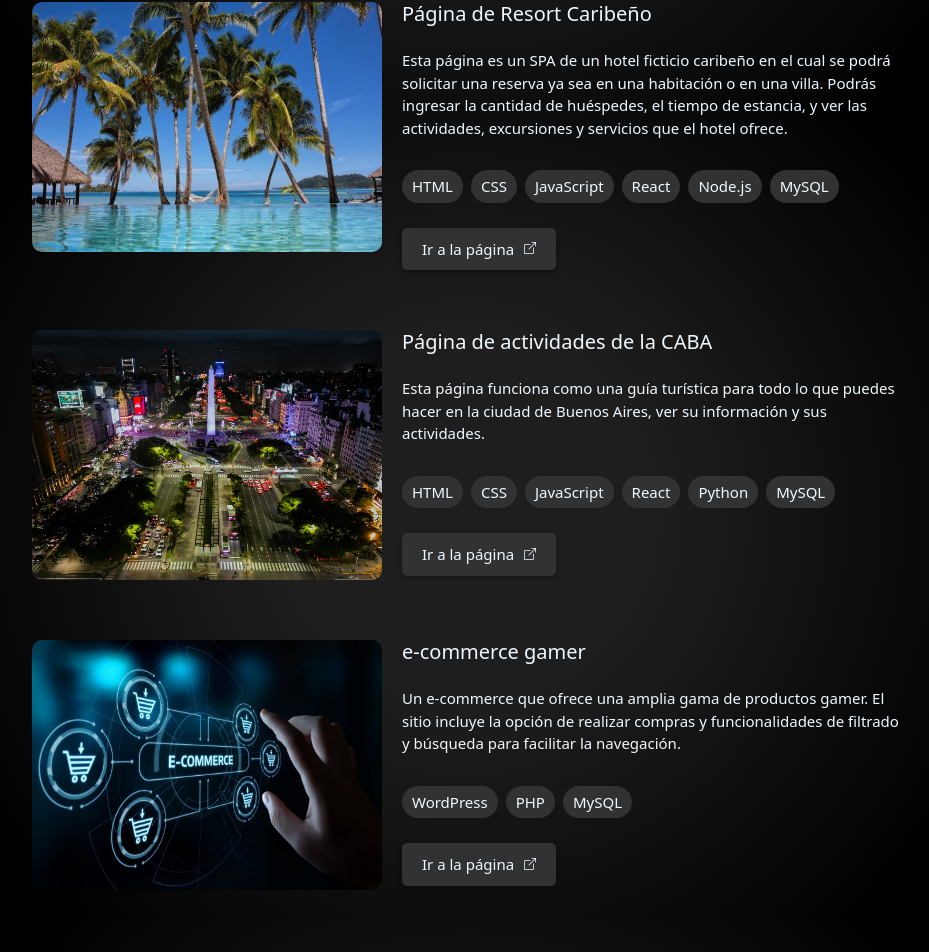
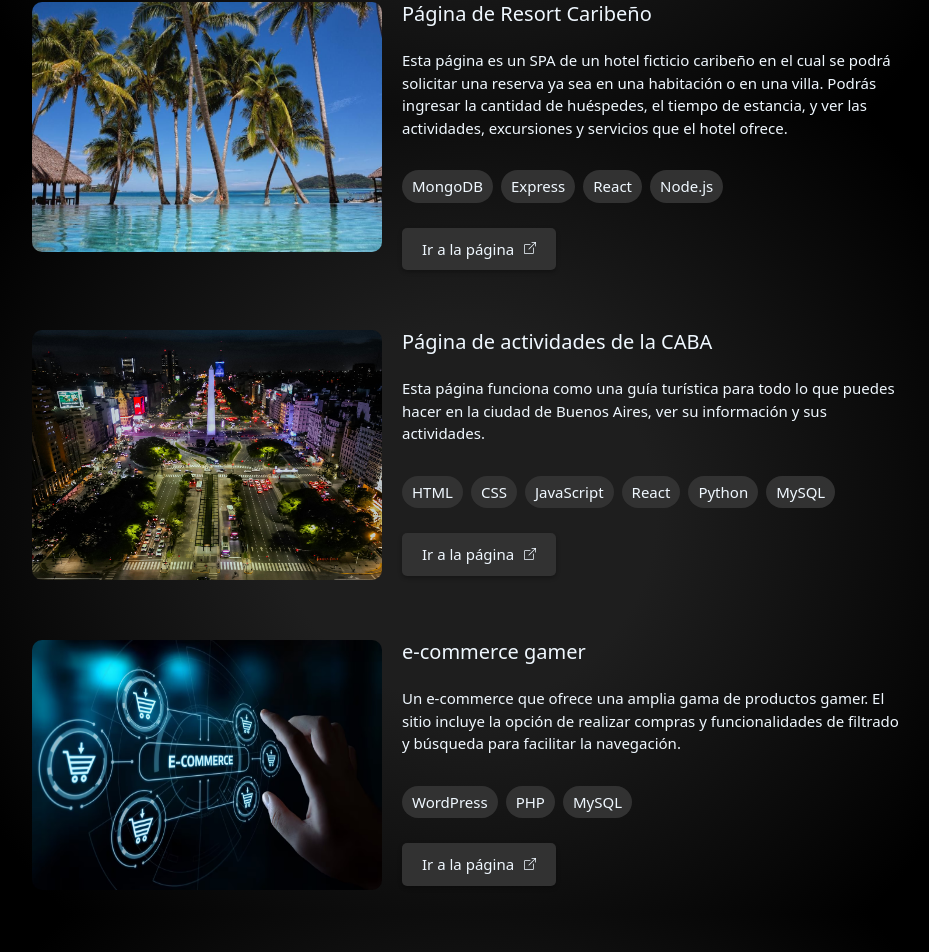
Before and after one commit to julisangui/mi-portafolio, a React (Vite) app: page / in a window 1280 px wide. Shown: the part 1486-2438 px from the top of the page, without its empty margins (173-1102 px from the left). Built offline with nearby package versions, Linux system fonts and the light colour scheme.

Commit message:
actualizaciones

```diff
--- a/src/components/Proyectos.jsx
+++ b/src/components/Proyectos.jsx
@@ -15,12 +15,10 @@ const Proyectos = () => {
               Esta página es un SPA de un hotel ficticio caribeño en el cual se podrá solicitar una reserva ya sea en una habitación o en una villa. Podrás ingresar la cantidad de huéspedes, el tiempo de estancia, y ver las actividades, excursiones y servicios que el hotel ofrece.
             </p>
             <div className="herramientas-utilizadas">
-              <span>HTML</span>
-              <span>CSS</span>
-              <span>JavaScript</span>
+              <span>MongoDB</span>
+              <span>Express</span>
               <span>React</span>
               <span>Node.js</span>
-              <span>MySQL</span>
             </div>
             <div className="boton-proyecto">
               <a href="https://julisangui.github.io/Paradisus/" target="_blank" rel="noopener noreferrer" className="btn-enlace">
```
